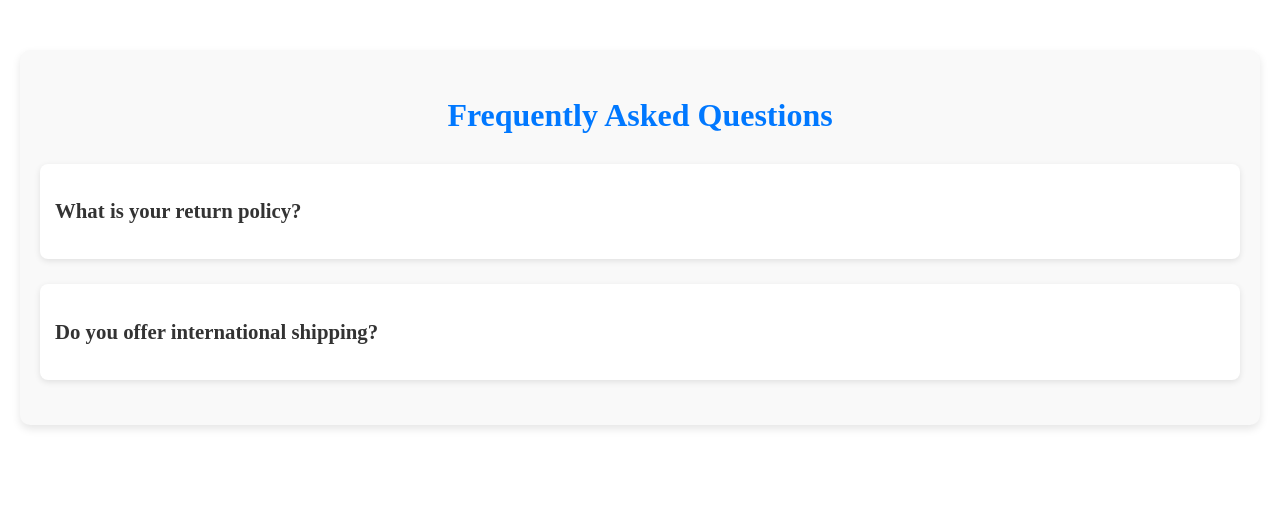
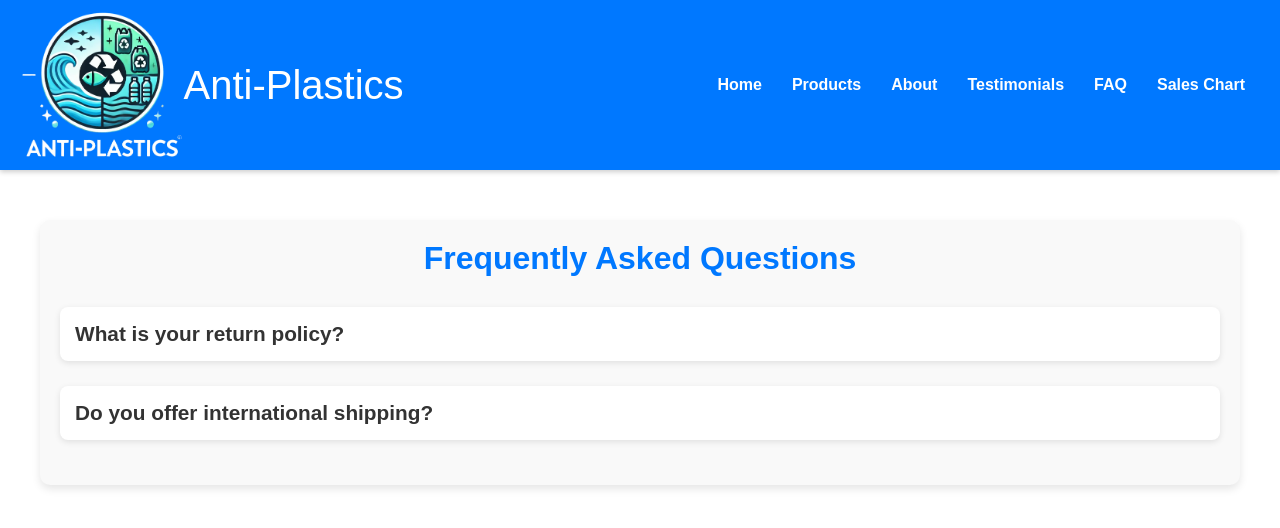
Before and after one commit to Hasona57/Anti-Plastics, a plain HTML site: page faq.html in a window 1280 px wide. Drawn offline with Linux system fonts and the light colour scheme.

Commit message:
Update faq.html

```diff
--- a/faq.html
+++ b/faq.html
@@ -7,6 +7,12 @@
     <link rel="icon" href="https://cdn-icons-png.flaticon.com/128/4403/4403555.png" type="image/x-icon">
     <style>
         /* General Layout */
+* {
+    margin: 0;
+    padding: 0;
+    box-sizing: border-box;
+    font-family: 'Poppins', sans-serif;
+}
         .faq-section {
             max-width: 1200px;
             margin: 50px auto;
@@ -72,9 +78,66 @@
                 font-size: 0.95rem;
             }
         }
+ /* Navbar */
+ nav {
+    position: sticky;
+    top: 0;
+    background-color: #0078ff;
+    color: white;
+    padding: 10px 20px;
+    display: flex;
+    justify-content: space-between;
+    align-items: center;
+    z-index: 1000;
+    box-shadow: 0 2px 5px rgba(0, 0, 0, 0.2);
+}
+
+nav .logo {
+    display: flex;
+    align-items: center;
+}
+
+nav .logo img {
+    height: 150px;
+    margin-right: 150px auto;
+}
+
+nav ul {
+    display: flex;
+    list-style: none;
+}
+
+nav ul li {
+    margin: 0 15px;
+}
+
+nav ul li a {
+    color: white;
+    text-decoration: none;
+    font-weight: bold;
+    transition: color 0.3s;
+}
+
+nav ul li a:hover {
+    color: #ffcc00;
+}
     </style>
 </head>
 <body>
+    <nav>
+        <div class="logo">
+            <img src="Logo.png" alt="Logo">
+            <span style="font-size: 40px; font-family:sans-serif;">Anti-Plastics</span>
+        </div>
+        <ul>
+            <li><a href="index.html">Home</a></li>
+            <li><a href="index.html">Products</a></li>
+            <li><a href="index.html">About</a></li>
+            <li><a href="index.html">Testimonials</a></li>
+            <li><a href="faq.html" target="_blank">FAQ</a></li>
+            <li><a href="sales-chart.html" target="_blank">Sales Chart</a></li>
+        </ul>
+    </nav>
     <section class="faq-section">
         <h2>Frequently Asked Questions</h2>
         <div class="faq-item">
```
